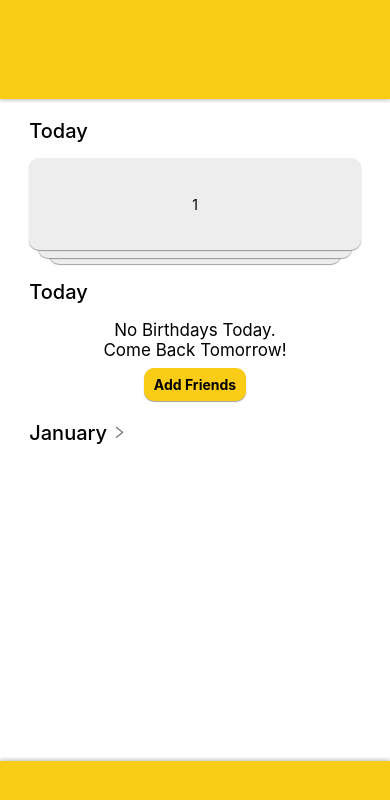
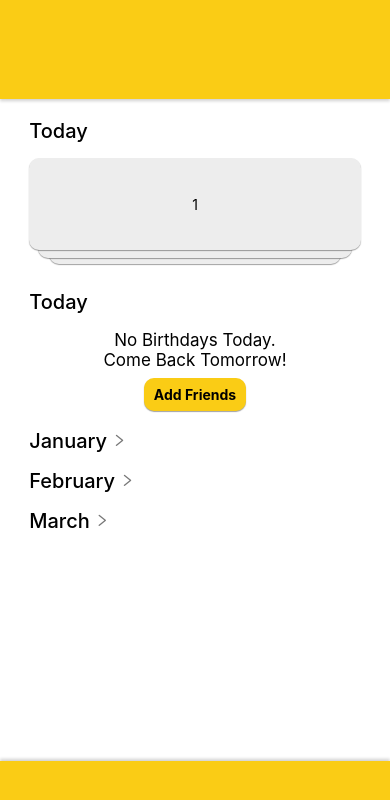
Before and after one commit to Oustro/RN-component-library, a React Native app: screen / in a window 390 px wide. Shown: the top 800 px of the page. Built offline with nearby package versions, Linux system fonts and the light colour scheme.

Commit message:
carousel working, however there is a bug when going from right to left

```diff
--- a/App.js
+++ b/App.js
@@ -33,7 +33,9 @@ export default function App() {
           <Accordion items={[1, 2, 3, 4, 5]}/>
           <Accordion items={[]}/>
 
-          <Carousel month={'January'}/>
+          <Carousel month={'January'} items={[1, 2, 3, 4, 5]}/>
+          <Carousel month={'February'} items={[1, 2, 3]}/>
+          <Carousel month={'March'} items={[1, 2]}/>
 
           <View style={{ opacity: 0, height: 25 }}></View>
         </ScrollView>
--- a/components/Accordion.js
+++ b/components/Accordion.js
@@ -73,7 +73,7 @@ export default function Accordion({ items }) {
                 ?
                     <TouchableWithoutFeedback onPress={expand}>
                         <View style={styles.accordion}>
-                            {items.map((item, index)=>{
+                            {items.map((item, index) => {
                                 if (index < 4) {
                                     scale = scales[index]
                                     hiddenMargin = margins[index]
@@ -82,7 +82,8 @@ export default function Accordion({ items }) {
                                     hiddenMargin = -92 * (0.95 - (0.05 * (index - 1)))
                                 }
 
-                                return <Card
+                                return (
+                                    <Card
                                         width={85}
                                         height={92}
                                         scale={scale}
@@ -93,6 +94,7 @@ export default function Accordion({ items }) {
                                         first={first}
                                         input={item}
                                     />
+                                )
                             })}
                         </View>
                     </TouchableWithoutFeedback>
--- a/components/Carousel.js
+++ b/components/Carousel.js
@@ -1,10 +1,10 @@
 import React, { useState, useRef } from "react";
-import { View, Text, Animated, TouchableWithoutFeedback, TouchableOpacity } from "react-native";
+import { View, Text, Animated, TouchableWithoutFeedback, Dimensions, Pressable } from "react-native";
 import styles from "../styles";
 import { AntDesign } from '@expo/vector-icons';
 import Card from "./Card";
 
-export default function Carousel({ month }) {
+export default function Carousel({ month, items }) {
     const [open, setOpen] = useState(false)
     const [first, setFirst] = useState(true)
 
@@ -15,6 +15,14 @@ export default function Carousel({ month }) {
 
     const animAngle = angle.interpolate({inputRange, outputRange})
     const angleStyle = { transform: [{ rotate: animAngle }]}
+
+    const arrowMargin = useRef(new Animated.Value(-140.5)).current
+
+    const windowDimensions = Dimensions.get('window');
+    const cardWidth = (windowDimensions.width * 0.85 * 0.50)
+    const startTranslate = ((windowDimensions.width * 0.85 * 0.40) / 2) + 15
+    const animTranslate = useRef(new Animated.Value(startTranslate)).current
+    const [position, setPosition] = useState(0)
 
     const expand = () => {
         if (first) {
@@ -32,6 +40,16 @@ export default function Carousel({ month }) {
                     useNativeDriver: false
                 }
             ).start()
+
+
+            Animated.timing(
+                arrowMargin,
+                {
+                    toValue: 40.5,
+                    duration: 400,
+                    useNativeDriver: false
+                }
+            ).start()
         } else {
             setOpen(false)
 
@@ -43,11 +61,56 @@ export default function Carousel({ month }) {
                     useNativeDriver: false
                 }
             ).start()
+
+            Animated.timing(
+                arrowMargin,
+                {
+                    toValue: -140.5,
+                    duration: 400,
+                    useNativeDriver: false
+                }
+            ).start()
         }
     }
 
+    const left = () => {
+        if (position != 0) {
+            setPosition(position - 1)
+
+            Animated.timing(
+                animTranslate,
+                {
+                    toValue: -(startTranslate) - (cardWidth * (position - 1)) - (15 * position),
+                    duration: 250,
+                    useNativeDriver: false
+                }
+            ).start()
+        }
+
+        console.log('LEFT')
+        console.log('position: ' + position)
+    }
+
+    const right = () => {
+        if (position != items.length - 1) {
+            Animated.timing(
+                animTranslate,
+                {
+                    toValue: -(startTranslate) - (cardWidth * position) - (15 * (position + 1)),
+                    duration: 250,
+                    useNativeDriver: false
+                }
+            ).start()
+
+            setPosition(position + 1)
+        }
+
+        console.log('RIGHT')
+        console.log('position: ' + position)
+    }
+
     return(
-        <View>
+        <View style={{ alignItems: "center" }}>
             <TouchableWithoutFeedback onPress={expand}>
                 <View style={styles.carouselHeader}>
                     <Text style={[styles.mainText, { paddingRight: 5 }]}>{month}</Text>
@@ -63,16 +126,48 @@ export default function Carousel({ month }) {
             </TouchableWithoutFeedback>
 
             <View style={styles.carousel}>
+                <Animated.View style={[styles.carouselButtons, { marginTop: arrowMargin }]}>
+                    <Pressable onPress={left} hitSlop={30}>
+                        <AntDesign
+                            name="leftcircle"
+                            size={25}
+                            color='#777777'
+                            style={{ paddingLeft: 10 }}
+                        />
+                    </Pressable>
+
+                    <Pressable onPress={right} hitSlop={30}>
+                        <AntDesign
+                            name="rightcircle"
+                            size={25}
+                            color='#777777'
+                            style={{ paddingRight: 10 }}
+                        />
+                    </Pressable>
+                </Animated.View>
+
+
+                <Animated.View style={[
+                    styles.carouselContent,
+                    {
+                        transform: [{ translateX: animTranslate }]
+                    }
+                ]}>
+                    {items.map((item, index) => {
+                        return (
                             <Card
-                    width={35}
+                                width={50}
                                 height={92}
                                 scale={1}
                                 zIndex={0}
                                 hiddenMargin={-100}
-                    marginTop={5}
+                                marginTop={2}
                                 open={open}
                                 first={first}
                             />
+                        )
+                    })}
+                </Animated.View>
             </View>
         </View>
     )
--- a/styles.js
+++ b/styles.js
@@ -53,6 +53,7 @@ const styles = StyleSheet.create({
         width: '100%',
         height: 'auto',
         alignItems: 'center',
+        paddingBottom: 10,
     },
     accordionHeader: {
         flexDirection: 'row',
@@ -103,15 +104,24 @@ const styles = StyleSheet.create({
         alignItems: 'center',
         justifyContent: 'flex-start',
         paddingHorizontal: '7.5%',
-        paddingTop: 12,
     },
     carousel: {
         flex: 0,
-        width: '100%',
+        width: '85%',
         height: 'auto',
+        overflow: 'hidden',
+        borderRadius: 10,
+    },
+    carouselContent: {
+        flexDirection: "row",
+        gap: 15,
         paddingBottom: 5,
-        alignItems: 'center',
-        overflow: 'hidden',
+        marginTop: -60.5,
+    },
+    carouselButtons: {
+        flexDirection: "row",
+        justifyContent: "space-between",
+        zIndex: 1,
     },
   });
 
```
Lines whose indentation alone changed are shown as unchanged.
